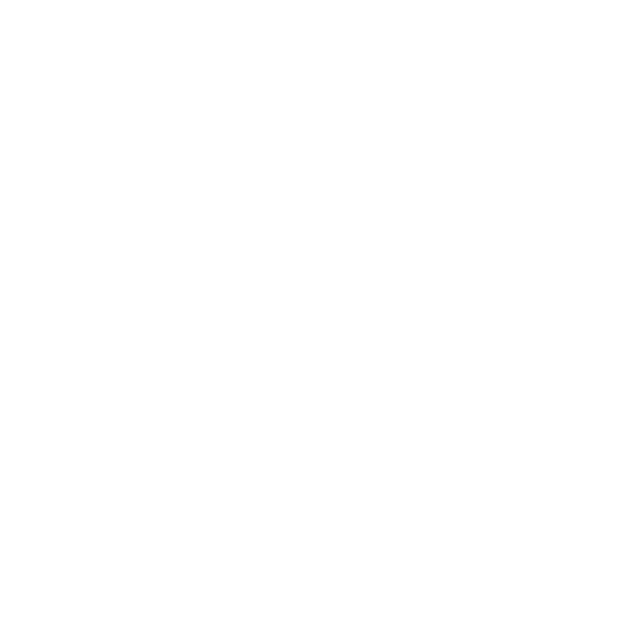
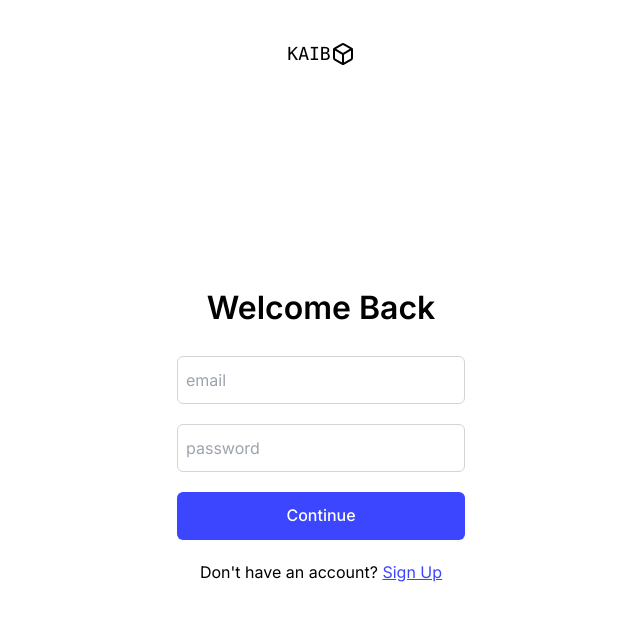
Before and after one commit to DeclanKBrown/kaib, a Next.js app: page /auth/login in a window 1280 px wide. Shown: the top 620 px of the page, without its empty margins (319-959 px from the left). Built offline with nearby package versions, Linux system fonts and the light colour scheme.

Commit message:
login screen ui

```diff
--- a/src/app/auth/login/page.tsx
+++ b/src/app/auth/login/page.tsx
@@ -1,3 +1,38 @@
-export default function Signin() {
-    return <></>
+import Link from "next/link"
+
+export default function Login() {
+    return (
+        <div className="flex min-h-screen w-screen flex-col">
+            <header className="flex items-center justify-center pt-10">
+                <h1 className="font-mono text-lg select-none">KAIB</h1>
+                <svg xmlns="http://www.w3.org/2000/svg" width="24" height="24" viewBox="0 0 24 24" fill="none" stroke="currentColor" strokeWidth="2" strokeLinecap="round" strokeLinejoin="round"><path d="M21 16V8a2 2 0 0 0-1-1.73l-7-4a2 2 0 0 0-2 0l-7 4A2 2 0 0 0 3 8v8a2 2 0 0 0 1 1.73l7 4a2 2 0 0 0 2 0l7-4A2 2 0 0 0 21 16z"></path><polyline points="3.27 6.96 12 12.01 20.73 6.96"></polyline><line x1="12" y1="22.08" x2="12" y2="12"></line></svg>
+            </header>
+            <main className="flex flex-1 items-center justify-center">
+                <div className="flex flex-col">
+                    <div className="flex items-center pt-5 pb-8 px-5">
+                        <h1 className="text-center font-semibold text-[20px] leading-[1.2] md:text-[32px] md:leading-8 select-none w-[18rem]">Welcome Back</h1>
+                    </div>
+                    <div className="flex flex-col justify-center pb-3 px-5">
+                        <div className="w-full">
+                            <form className="flex flex-col w-full gap-5">
+                                <input type="email" className="w-full border border-zinc-300 rounded-md h-12 pl-2" placeholder="email">
+
+                                </input>
+                                <input type="password" className="w-full border border-zinc-300 rounded-md h-12 pl-2" placeholder="password">
+
+                                </input>
+                                <button className="relative flex h-12 items-center justify-center rounded-md text-center text-base font-medium bg-[#3C46FF] text-[#fff] hover:bg-[#0000FF]">
+                                    <div className="relative -top-[1px]">Continue</div>
+                                </button>
+                            </form>
+                        </div>
+                        <div className="mt-5 flex justify-center w-full">
+                            <p className="text-center">Don&apos;t have an account? <Link href='/auth/signup' className="text-[#3C46FF] underline">Sign Up</Link></p>
+                        </div>
+
+                    </div>
+                </div>
+            </main>
+        </div>
+    )
 }
```
